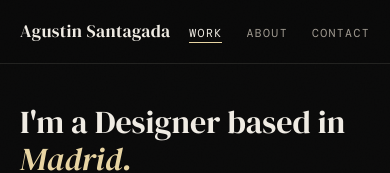
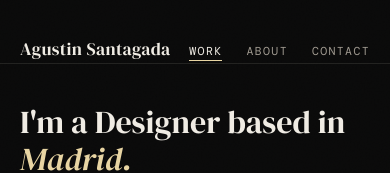
Before and after one commit to agustinsantagada/agustin-portfolio, a Next.js app: page / in a window 390 px wide. Shown: the top 173 px of the page. Built offline with nearby package versions, Linux system fonts and the light colour scheme; a web font is replaced by a local one.

Commit message:
Black nav covering status bar on mobile

```diff
--- a/app/globals.css
+++ b/app/globals.css
@@ -69,14 +69,12 @@ body::before {
   right: 0;
   height: calc(var(--nav-h) + env(safe-area-inset-top));
   display: flex;
-  align-items: center;
+  align-items: flex-end;
   justify-content: space-between;
-  padding: env(safe-area-inset-top) 40px 0;
+  padding: 0 40px calc(12px);
   z-index: 100;
   border-bottom: 1px solid var(--border);
-  background: rgba(10,10,10,0.96);
-  backdrop-filter: blur(16px);
-  -webkit-backdrop-filter: blur(16px);
+  background: #0a0a0a;
   transition: opacity 0.5s var(--ease), transform 0.5s var(--ease);
 }
 .nav--hidden {
--- a/app/layout.tsx
+++ b/app/layout.tsx
@@ -19,6 +19,10 @@ export const metadata: Metadata = {
 export default function RootLayout({ children }: { children: React.ReactNode }) {
   return (
     <html lang="en">
+      <head>
+        <meta name="theme-color" content="#0a0a0a" />
+        <meta name="apple-mobile-web-app-status-bar-style" content="black-translucent" />
+      </head>
       <body>
         <Nav />
         <main className="page">{children}</main>
```
